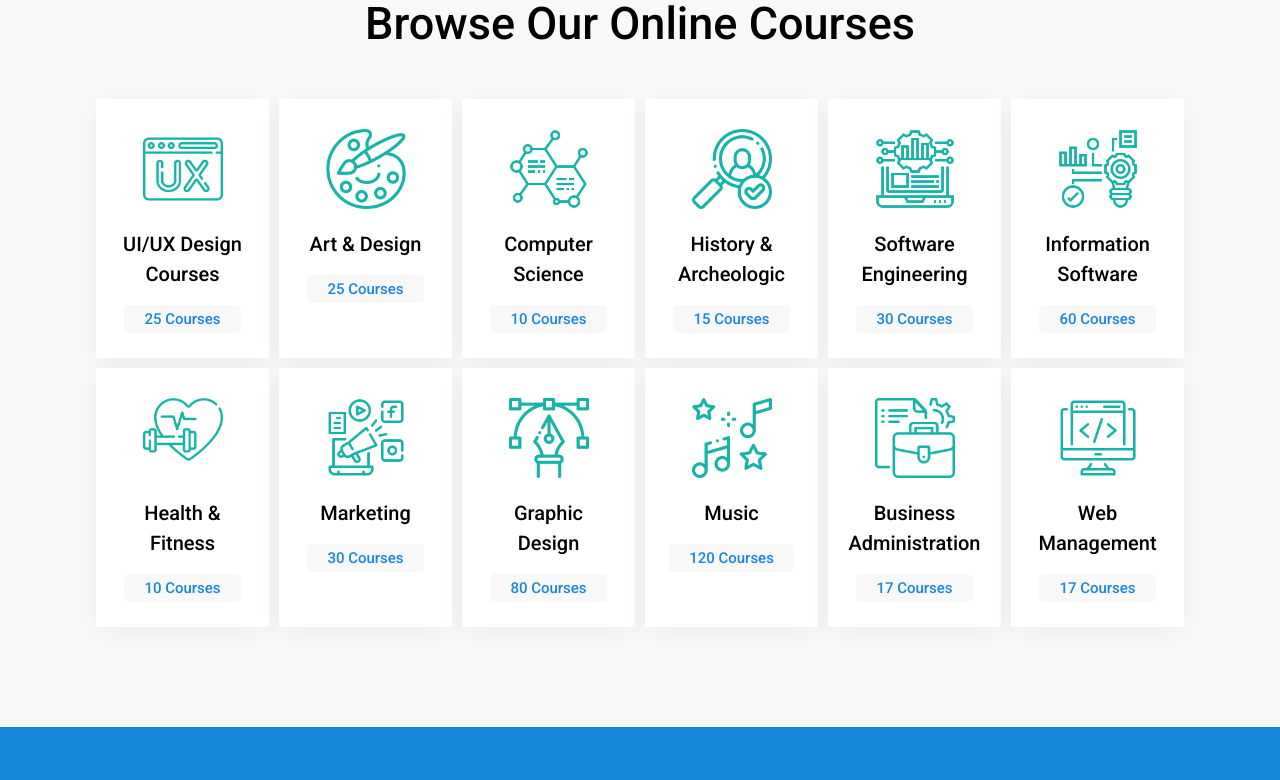
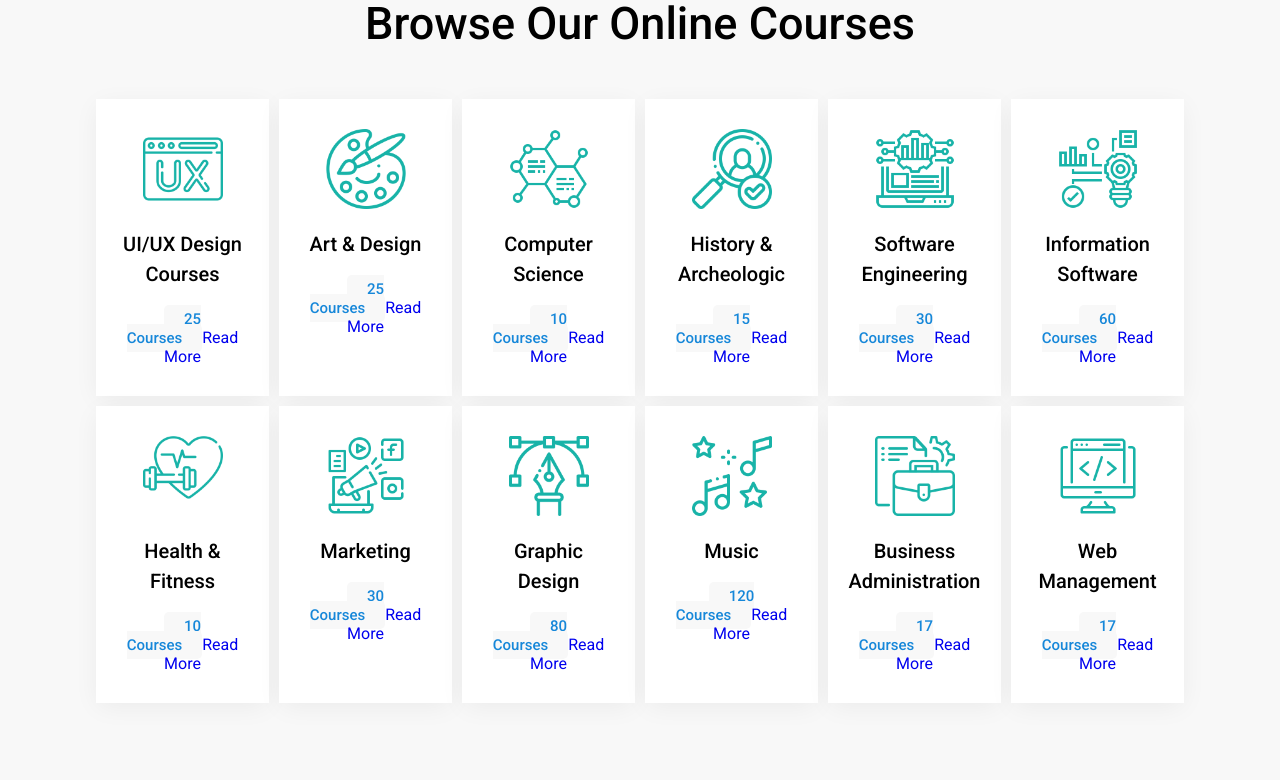
Before and after one commit to Abhiriat/GNE-CONNECT, a React (Vite) app: page /courses in a window 1280 px wide. Shown: the part 2493-3273 px from the top of the page. Built offline with nearby package versions, Linux system fonts and the light colour scheme.

Commit message:
update with database

```diff
--- a/src/components/allcourses/OnlineCourses.jsx
+++ b/src/components/allcourses/OnlineCourses.jsx
@@ -1,7 +1,8 @@
-import React from "react"
-import "./courses.css"
-import { online } from "../../dummydata"
-import Heading from "../common/heading/Heading"
+import React from "react";
+import "./courses.css";
+import { online } from "../../dummydata";
+import Heading from "../common/heading/Heading";
+import { Link } from "react-router-dom"; // Import Link
 
 const OnlineCourses = () => {
   return (
@@ -11,20 +12,21 @@ const OnlineCourses = () => {
           <Heading subtitle='COURSES' title='Browse Our Online Courses' />
           <div className='content grid3'>
             {online.map((val) => (
-              <div className='box'>
+              <div className='box' key={val.courseName}> {/* Add key prop */}
                 <div className='img'>
-                  <img src={val.cover} />
-                  <img src={val.hoverCover} alt='' className='show'  />
+                  <img src={val.cover} alt={val.courseName} />
+                  <img src={val.hoverCover} alt={`${val.courseName} Hover`} className='show' />
                 </div>
                 <h1>{val.courseName}</h1>
                 <span>{val.course}</span>
+                <Link to={val.readlink}>Read More</Link> {/* Add the link */}
               </div>
             ))}
           </div>
         </div>
       </section>
     </>
-  )
-}
+  );
+};
 
-export default OnlineCourses
+export default OnlineCourses;
```
